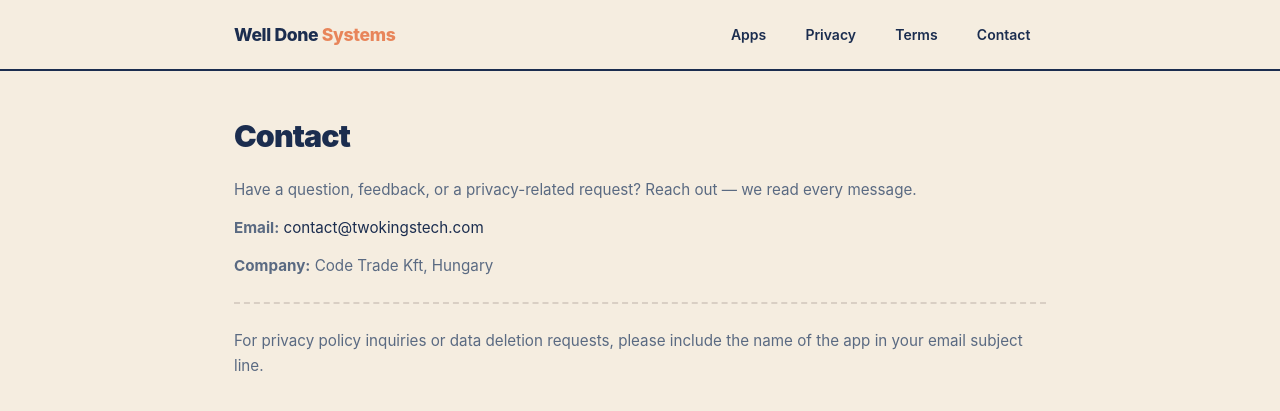
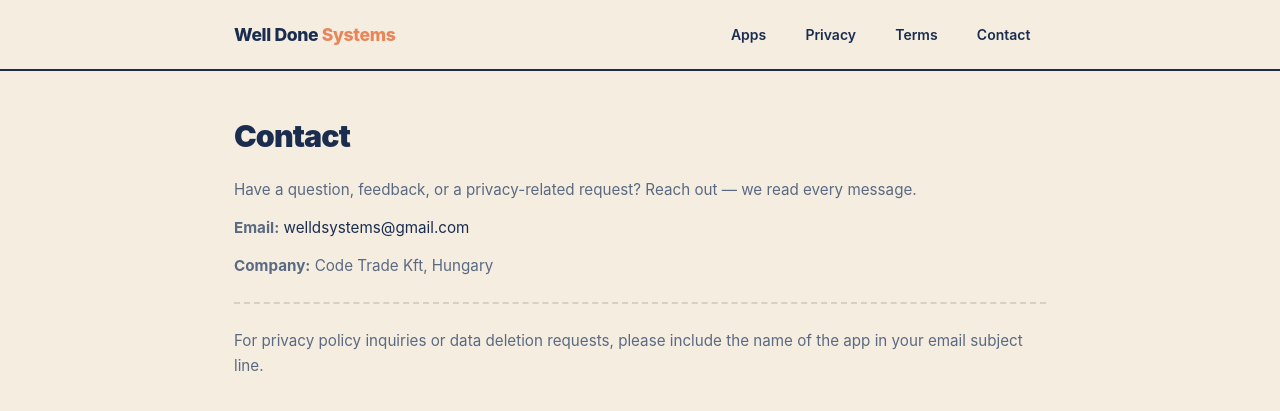
Before and after one commit to TwoKingsTech/landing, a Jekyll site: the page built from contact.md, in a window 1280 px wide. Shown: the top 411 px of the page. Built offline with Jekyll 4.4.1, drawn with Linux system fonts in a browser that asks for light colours; some of the changed lines change nothing that is shown.

Commit message:
add mail address

```diff
--- a/_config.yml
+++ b/_config.yml
@@ -2,7 +2,7 @@
 description: "Mobile apps crafted with care."
 company_legal: "Code Trade Kft"
 company_country: "Hungary"
-email: "contact@twokingstech.com" # TODO: update to new email once well-done.systems mailbox is set up
+email: "welldsystems@gmail.com"
 url: "https://well-done.systems"
 baseurl: ""
 
--- a/contact.md
+++ b/contact.md
@@ -7,7 +7,18 @@
 
 Have a question, feedback, or a privacy-related request? Reach out — we read every message.
 
-**Email:** [{{ site.email }}](mailto:{{ site.email }})
+**Email:** <span id="contact-email"></span>
+<script>
+  (function() {
+    var u = 'welldsystems';
+    var d = 'gmail';
+    var t = 'com';
+    var e = u + '@' + d + '.' + t;
+    document.getElementById('contact-email').innerHTML =
+      '<a href="mailto:' + e + '">' + e + '</a>';
+  })();
+</script>
+<noscript>Reach us via the contact form on this page, or assemble our address: <strong>welldsystems</strong> at <strong>gmail</strong> dot <strong>com</strong>.</noscript>
 
 **Company:** {{ site.company_legal }}, {{ site.company_country }}
 
```
